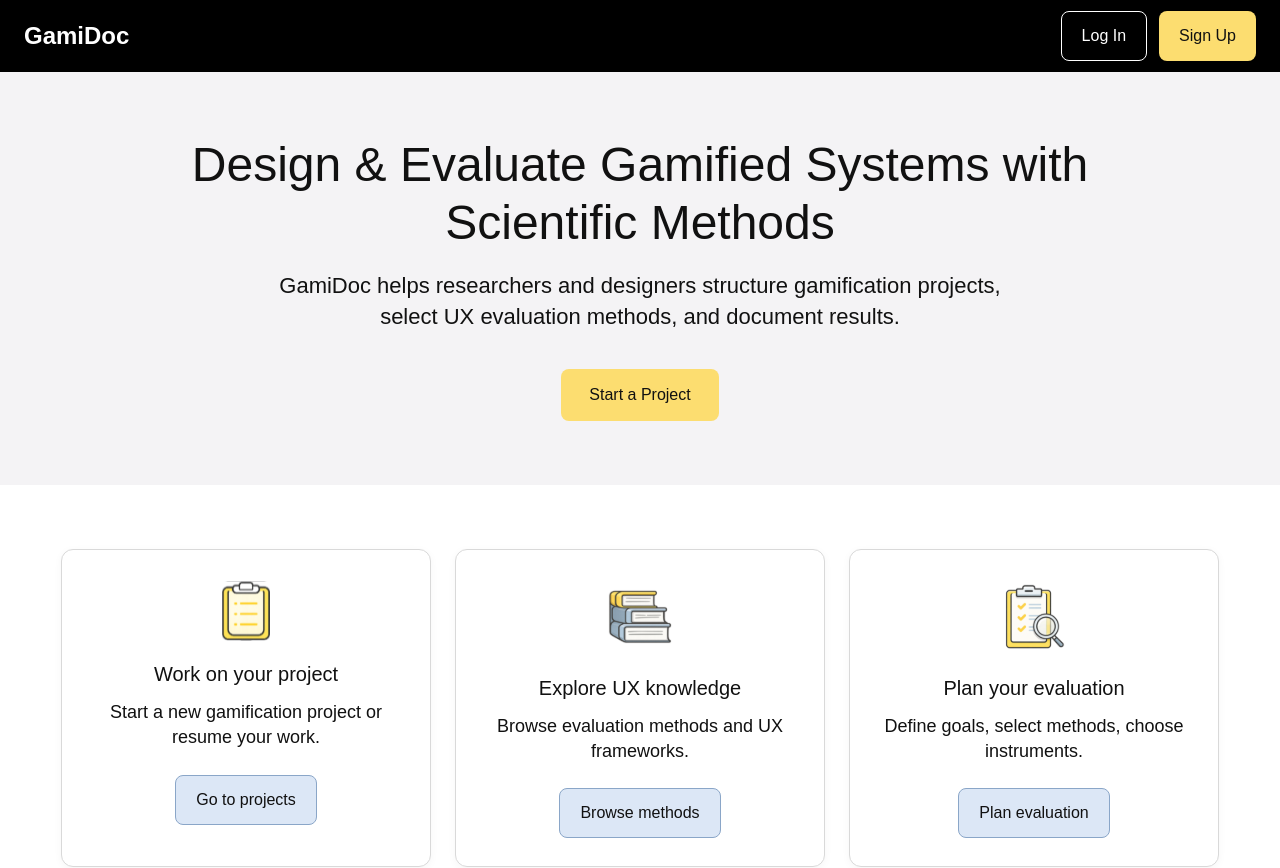
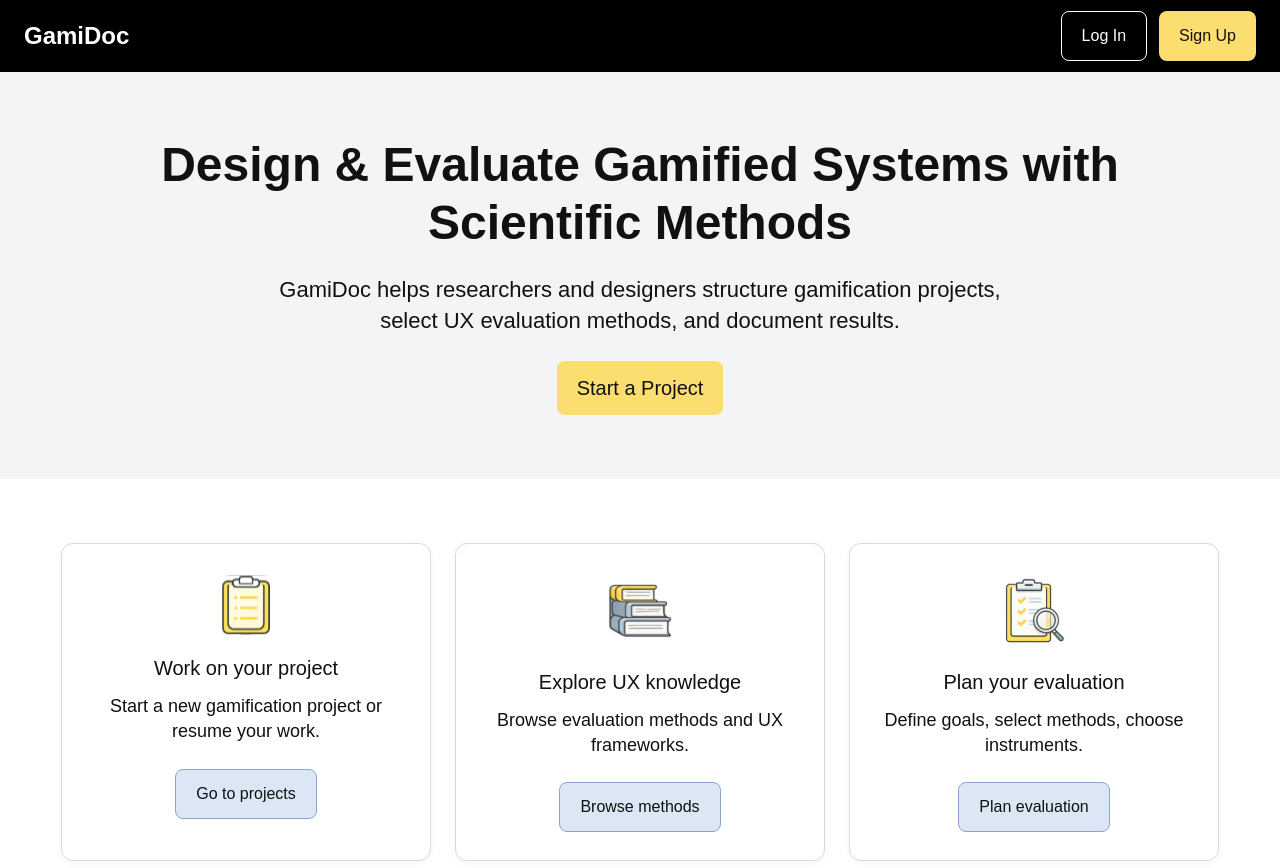
Before and after one commit to GamiDoc/frontend_new, a React (Vite) app: page / in a window 1280 px wide. Shown: the top 868 px of the page. Built offline with nearby package versions, Linux system fonts and the light colour scheme.

Commit message:
applied some limited bootstrap css

```diff
--- a/src/components/Hero.jsx
+++ b/src/components/Hero.jsx
@@ -1,16 +1,22 @@
 function Hero() {
   return (
 
- <section className="hero">
-          <h1>Design & Evaluate Gamified Systems with Scientific Methods</h1>
+ <section className="hero" py-5>
+  <div className="container text-center">
+          <h1 className="fw-bold  mb-4">
+            Design & Evaluate Gamified Systems with Scientific Methods
+          </h1>
 
-          <p>
+          <p className="lead mb-4 mx-auto hero-text">
             GamiDoc helps researchers and designers structure gamification
             projects, select UX evaluation methods, and document results.
           </p>
 
-          <button className="btn btn-primary btn-large">Start a Project</button>
-        </section>
+          <button
+          className="btn btn-primary btn-lg">Start a Project
+          </button>
+   </div>
+  </section>
 
   );
 }
--- a/src/components/Navbar.jsx
+++ b/src/components/Navbar.jsx
@@ -2,7 +2,7 @@ function Navbar() {
 
     return(
 
-        <header className="navbar">
+        <header className="custom-navbar">
         <div className="logo">GamiDoc</div>
 
         <div className="nav-actions">
--- a/src/index.css
+++ b/src/index.css
@@ -19,7 +19,7 @@ button {
   min-height: 100vh;
 }
 
-.navbar {
+.custom-navbar {
   height: 72px;
   background: #000;
   color: #fff;
@@ -330,3 +330,25 @@ button {
   cursor: pointer;
   flex-shrink: 0;
 }
+
+
+
+.btn-primary {
+  background-color: #FCDD70;
+  border-color: #FCDD70;
+  color: #111;
+}
+
+.btn-primary:hover {
+  background-color: #f0c94f;
+  border-color: #f0c94f;
+  color: #111;
+}
+
+.btn-primary:focus,
+.btn-primary:active {
+  background-color: #f0c94f;
+  border-color: #f0c94f;
+  color: #111;
+  box-shadow: none;
+}
```
